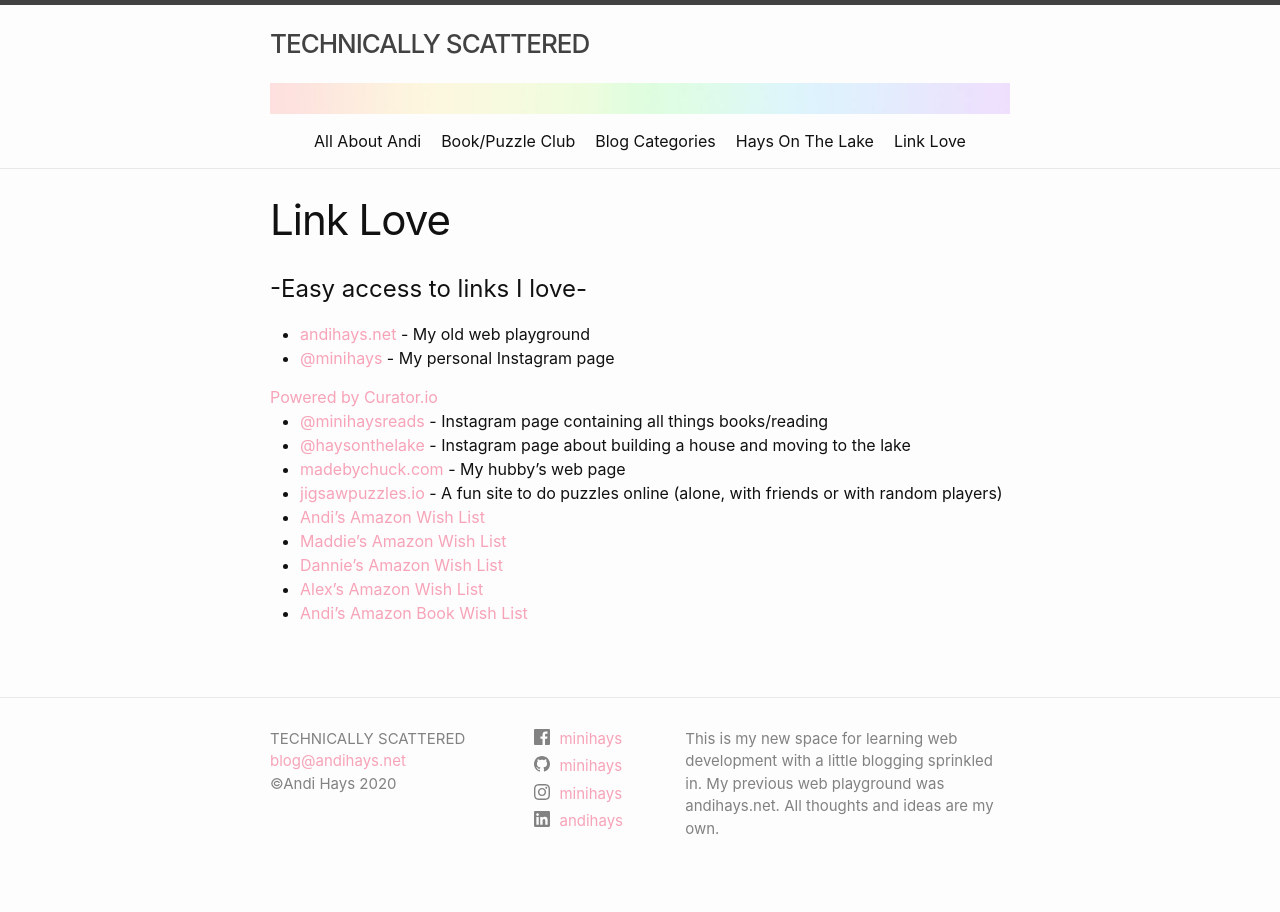
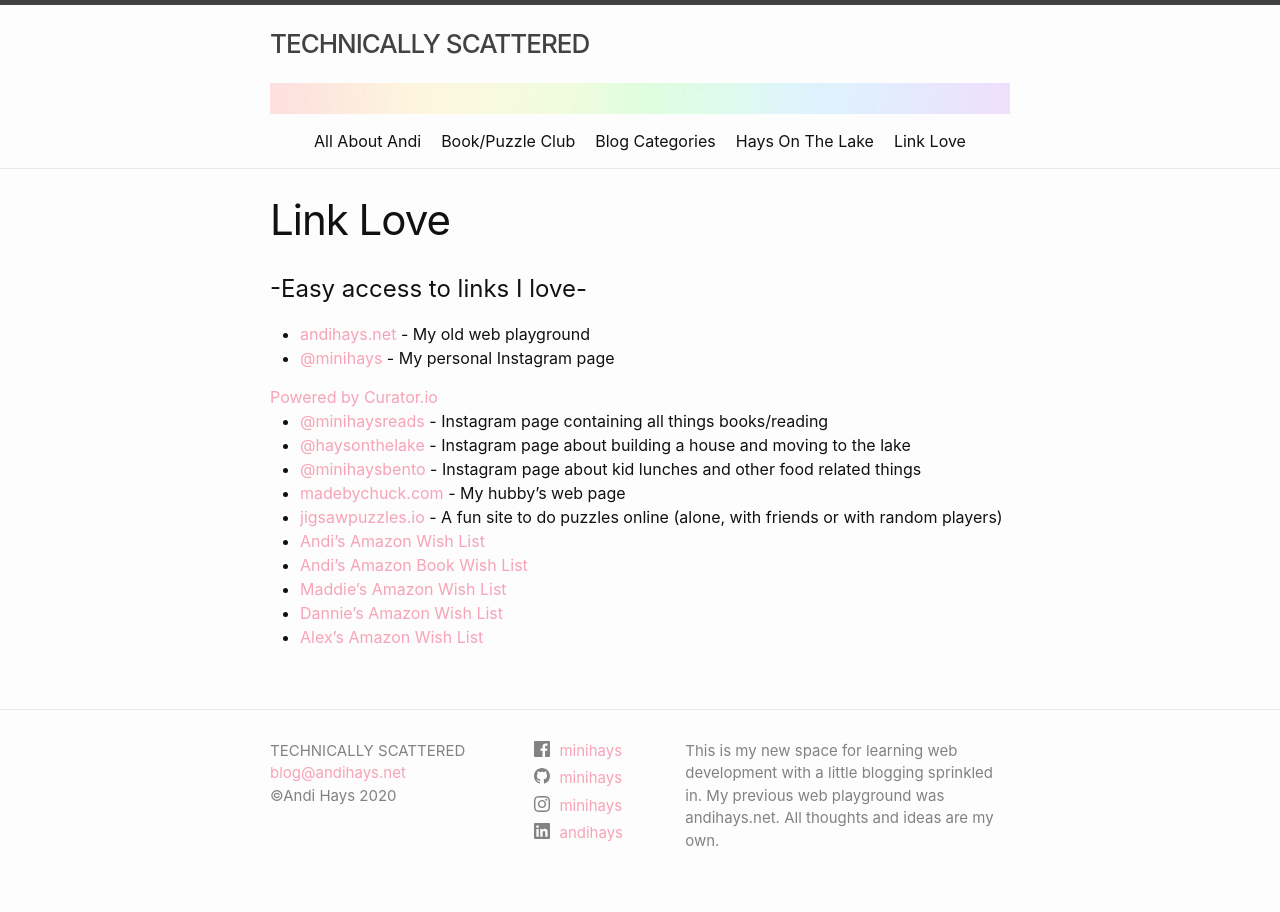
Before and after one commit to minihays/minihays.github.io, a Jekyll site: the page built from links.markdown, in a window 1280 px wide. Built offline with Jekyll 4.4.1, drawn with Linux system fonts in a browser that asks for light colours.

Commit message:
edited links page

```diff
--- a/links.markdown
+++ b/links.markdown
@@ -21,10 +21,11 @@ e = d.getElementsByTagName(s)[0];e.parentNode.insertBefore(i, e);
 
 - [@minihaysreads](http://instagram.com/minihaysreads/) - Instagram page containing all things books/reading
 - [@haysonthelake](http://instagram.com/haysonthelake/) - Instagram page about building a house and moving to the lake
+- [@minihaysbento](http://www.instagram.com/minihaysbento/) - Instagram page about kid lunches and other food related things
 - [madebychuck.com](http://madebychuck.com) - My hubby's web page
 - [jigsawpuzzles.io](http://jigsawpuzzles.io) - A fun site to do puzzles online (alone, with friends or with random players)
 - [Andi's Amazon Wish List](https://www.amazon.com/hz/wishlist/ls/OSDMB7W5CJP0?ref_=wl_share)
+- [Andi's Amazon Book Wish List](https://www.amazon.com/hz/wishlist/ls/3IS6FYQDSCTD0/ref=nav_wishlist_lists_3?_encoding=UTF8&type=wishlist)
 - [Maddie's Amazon Wish List](https://www.amazon.com/hz/wishlist/ls/24C9HR0VAXTM9?ref_=wl_share)
 - [Dannie's Amazon Wish List](https://www.amazon.com/hz/wishlist/ls/3E8BJ1V0DV3EM?ref_=wl_share)
 - [Alex's Amazon Wish List](https://www.amazon.com/hz/wishlist/ls/BX6IO38STJYM?ref_=wl_share)
-- [Andi's Amazon Book Wish List](https://www.amazon.com/hz/wishlist/ls/BX6IO38STJYM?ref_=wl_share)
```
Also changed, not shown: Gemfile.lock.
